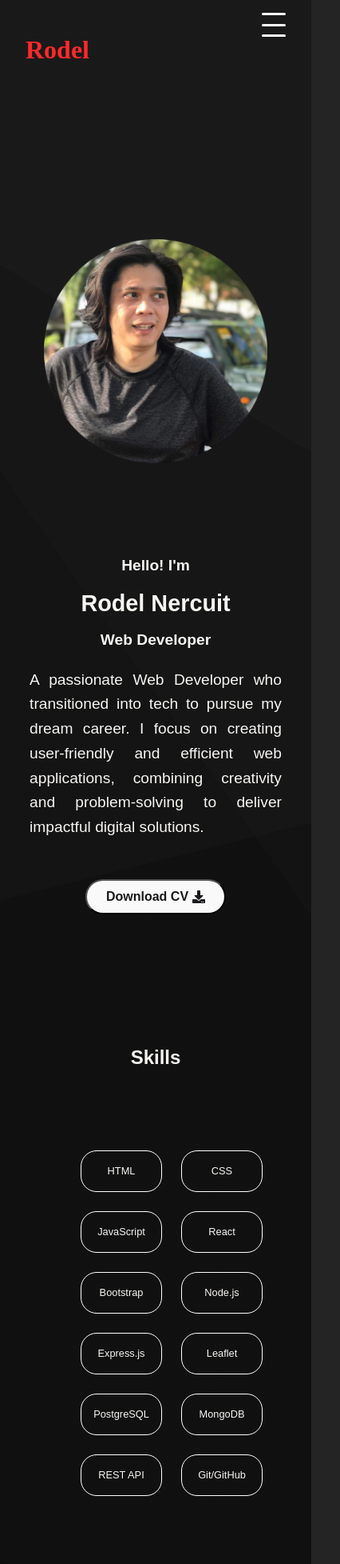
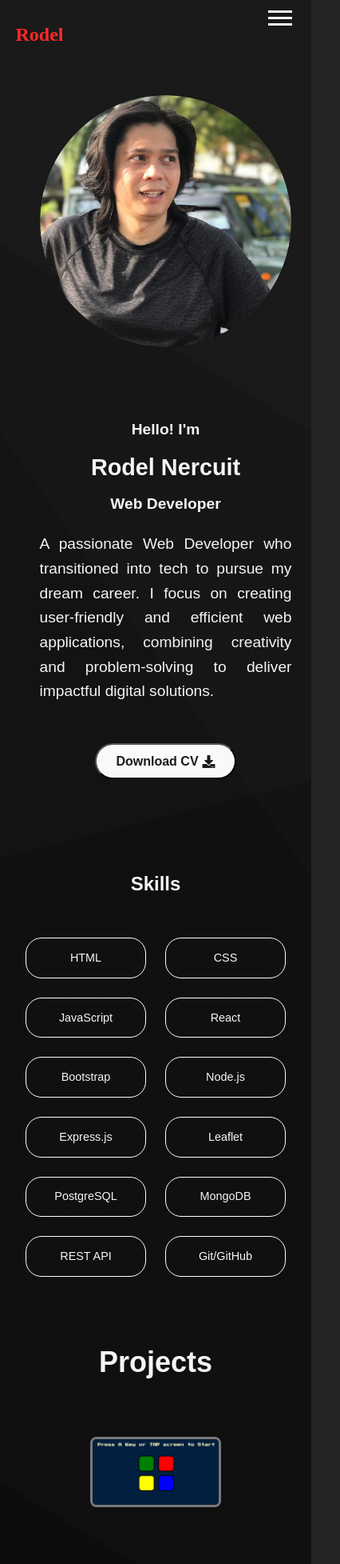
Before and after one commit to rodelgn/rn_portfolio, a React (Vite) app: page / in a window 390 px wide. Shown: the top 1955 px of the page at 80% size, 426 px wide, since content can reach past the window. Built offline with nearby package versions, Linux system fonts and the light colour scheme; a web font is replaced by a local one.

Commit message:
CSS Responsive update

```diff
--- a/src/components/styles.css
+++ b/src/components/styles.css
@@ -1,5 +1,7 @@
-
 /* Global Styling */
+html {
+    scroll-behavior: smooth;
+}
 
 body {
     min-height: 100vh;
@@ -12,7 +14,7 @@ body {
 }
 
 .title {
-    font-size: 2.5rem;
+    font-size: clamp(1.8rem, 5vw, 2.5rem);
     text-align: center;
     margin: 0;
     padding: 1rem 0;
@@ -22,8 +24,8 @@ body {
 
 #header {
     max-width: 90%;
-    margin: auto;
-    padding: 16px 32px;
+    margin: 0 auto;
+    padding: 1rem;
     display: flex;
     flex-wrap: wrap;
     gap: 1em;
@@ -31,34 +33,31 @@ body {
     align-items: center;
     animation: fadeIn 1.8s ease-in-out;
 }
-/* #header h1 {
-    flex-grow: 1;
-    font-size: 3rem;
-} */
+
 .title-bnr {
     color: #FF2929;
     font-family: "Charmonman", serif;
     font-weight: 700;
-    /* flex-grow: 1; */
-    font-size: 2rem;
+    font-size: clamp(1.5rem, 4vw, 2rem);
 }
 
 #Nav {
     display: flex;
     align-items: center;
     list-style: none;
-    gap: 2.8em;
+    gap: 2em;
     flex-wrap: wrap;
 }
 
 .link {
     text-decoration: none;
     color: #ccc6c6;
-    font-size: 1.2rem;
+    font-size: clamp(1rem, 1.2vw, 1.2rem);
     font-weight: 500;
     padding-bottom: 0.5rem;
     position: relative;
 }
+
 .link::before {
     content: "";
     position: absolute;
@@ -82,27 +81,20 @@ body {
 .burger {
     display: none;
     flex-direction: column;
-    justify-content: space-between;
-    align-items: flex-end;
-    height: 30px;
+    gap: 5px;
     width: 30px;
+    background: transparent;
+    border: none;
     cursor: pointer;
-    position: relateive;
     z-index: 20;
+    padding: 5px;
 }
-.burger div {
+
+.burger .line {
     height: 3px;
     width: 100%;
-    background-color: #fff;
-    border-radius: 2px;
+    background-color: #F7F5F2;
     transition: all 0.3s ease;
-}
-
-.line {
-    width: 25px;
-    height: 3px;
-    background-color: #F7F5F2;
-    transition: all 0.3s ease-in-out;
 }
 
 /* Change the burger icon to a cross when the menu is open */
@@ -122,12 +114,11 @@ body {
 
 .aboutBody {
     width: 90%;
-    margin: 8rem auto;
+    margin: 4rem auto;
     display: flex;
     flex-wrap: wrap;
-    justify-content: space-evenly;
+    justify-content: center;
     align-items: center;
-    text-align: center;
     gap: 2rem;
     margin-top: 8rem;
     margin-bottom: 8em;
@@ -135,20 +126,20 @@ body {
 }
 
 .note {
-    width: 100%;
-    max-width: 700px;
-    padding: 20px;
+    width: min(90%, 700px);
+    /* max-width: 700px; */
+    padding: 1rem;
     border-radius: 7px;
     animation: fadeInToRight 2s ease-in-out;
   }
   @keyframes fadeInToRight {
     from {
         opacity: 0;
-        transform: translateX(-20%); /* Start from the right */
+        transform: translateX(-20%);
     }
     to {
         opacity: 1;
-        transform: translateX(0); /* Move to original position */
+        transform: translateX(0);
     }
 }
 
@@ -196,44 +187,32 @@ body {
   }
 
   .note button:hover {
-    /* transform: perspective(1px) scale3d(1.044, 1.044, 1) translateZ(0) !important;
-    border-color: #1A1A1D;
-    background-color: #FFDE00;
-    color: #1A1A1D;
-    transition: transform 0.6s cubic-bezier(0.235, 0, 0.05, 0.95); */
     transform: scale(1.05);
     background-color: #1A1A1D;
     color: #FFDE00;
   }
 
   .img-container {
-    display: flex;
-    align-items: center;
-    justify-content: center;
-    width: 350px;
-    height: 350px;
+    width: min(90%, 350px);
+    height: auto;
+    aspect-ratio: 1/1;
     position: relative;
   }
 
   .border-rotating {
     width: 100%;
     height: 100%;
-    /* border: 5px dashed #fff; */
     border-radius: 50%;
-    /* animation: rotateBorder 4s linear infinite; */
     display: flex;
     align-items: center;
     justify-content: center;
     position: absolute;
-    /* box-shadow: 0 2px 33px #ccc; */
 }
 
   .me-img {
+    width: 100%;
+    height: auto;
     border-radius: 50%;
-    width: 350px;
-    height: 350px;
-    position: relative;
-    z-index: 1;
     /* transform: rotate(-75deg); */
   }
 
@@ -276,25 +255,24 @@ body {
 }
 
 .skillSet {
-    display: flex;
-    flex-wrap: wrap;
-    margin-top: 5rem;
+    display: grid;
+    grid-template-columns: repeat(auto-fit, minmax(200px, 1fr));
     gap: 1.5rem;
-    justify-content: center;
+    margin-top: 3rem;
+    padding: 0;
 }
 .skillSet li {
-    font-size: 1.2rem;
+    font-size: clamp(0.9rem, 1.1vw, 1.2rem);
     border: 1px solid #fff;
     border-radius: 20px;
-    width: 200px;
-    height: 50px;
+    padding: 0.8rem;
     display: flex;
     justify-content: center;
     align-items: center;
-    transition: transform 0.3s;
+    transition: all 0.3s;
 }
 .skillSet li:hover {
-    font-size: 24px;
+    font-size: clamp(0.9rem, 1.1vw, 1.2rem);
     background-color: #FFDE00;
     color: black;
     transition: 0.3s;
@@ -341,8 +319,8 @@ body {
 .project-ctn {
     width: 90%;
     height: 600px;
-    margin: auto;
-    margin-top: 8em;
+    margin: 4rem auto;
+    margin-top: 5em;
     position: relative;
 }
 .project-ctn .title {
@@ -369,7 +347,7 @@ body {
 .card1 {
     display: flex;
     flex-wrap: wrap;
-    gap: 1.5rem;
+    gap: 4rem;
     justify-content: center;
     align-items: center;
 }
@@ -384,9 +362,12 @@ body {
 }
 
 .card1 img {
-    height: 300px;
-    width: 400px;
-    padding-right: 3rem;
+    width: 100%;
+    height: auto;
+    max-width: 400px;
+    object-fit: cover;
+    border: 3px solid #7b7878;
+    border-radius: 8px;
 }
 
 .card-content {
@@ -442,13 +423,6 @@ body {
     border-radius: 50%;
     box-shadow: 0px 4px 6px rgba(0, 0, 0, 0.1);
     opacity: 0.5;
-    /* position: absolute; */
-    /* top: 50%; */
-    /* transform: translateY(-50%); */
-    /* display: flex; */
-    /* align-items: center;
-    justify-content: center;
-    transition: 0.5s; */
 }
 
 .nav-btn:hover {
@@ -457,17 +431,6 @@ body {
     opacity: 1;
     transition: 0.5s;
 }
-/* .nav-btn i {
-    pointer-events: none;
-}
-
-.nav-btn:first-of-type {
-    left: 3%;
-}
-
-.nav-btn:last-of-type {
-    right: 3%;
-} */
 
 .btn-proj {
     display: flex;
@@ -812,111 +775,78 @@ body {
 }
 
 @media (max-width: 768px) {
-    .title {
-        font-size: 1.8rem;
+    #header {
+        padding: 0.5rem;
+    }
+    #Nav {
+        display: none;
+        position: fixed;
+        top: 0;
+        right: 0;
+        bottom: 0;
+        height: 400px;
+        background: rgba(238, 238, 238, 0.95);
+        flex-direction: column;
+        justify-content: center;
+        padding: 2rem;
+        transform: translateX(100%);
+        transition: transform 0.3s ease;
+    }
+    #Nav.open {
+        transform: translateX(0);
+        display: flex;
+    }
+    .link {
+        font-size: 1.2rem;
+        color: #333;
     }
 
-    /* #Nav {
-        display: none;
-        flex-direction: column;
-        gap: 1.5em;
-        position: absolute;
-        top: 60px;
-        right: 20px;
-        background-color: #ffffff;
-        padding: 20px;
-        border-radius: 8px;
-        box-shadow: 0 4px 8px rgba(0, 0, 0, 0.1);
-    } */
-
-    .link {
-        font-size: 1rem;
+    .aboutBody {
+        margin: 2rem;
     }
 
-    /* #Nav.open {
-        display: flex;
-    } */
-    /* #Nav li {
-        margin: 10px 0;
-    } */
-    /* #Nav li a {
-        text-decoration: none;
-        color: black;
-        font-size: 22px;
-        font-weight: 600;
-    } */
-    .me-img {
-        width: 100%;
-        max-width: 600px;
-        height: auto;
-        border-radius: 8px;
-        margin-top: 20px;
+    .project-ctn {
+        margin: 2rem auto;
     }
 
-    #header {
-        align-items: flex-start;
+    .navigation-btn {
+        gap: 1rem;
     }
 
-    .note {
-        /* width: 100%; */
-        font-size: 1rem;
+     /* Skills-section */
+
+    .container{
+        margin-top: 5rem;
     }
 
-    .skillSet li {
-        font-size: 0.9rem;
-        width: 120px;
-    }
-
-    .card1 {
-        flex-direction: column;
-        align-items: center;
-        gap: 1rem;
-    }
-    .project-section {
-        margin: 1rem auto;
-        margin-bottom: 10rem;
-    }
-    .card1 img {
-        width: 70%;
-        height: auto;
+    .skillSet {
+        margin: 2rem;
     }
 }
 
 @media (max-width: 480px) {
-    .burger {
-        z-index: 10;
-    }
     .title {
         font-size: 1.5rem;
     }
-    .me-img {
-        z-index: 1;
-        width: auto;
-        height: 80%;
+
+    .skillSet {
+        grid-template-columns: repeat(auto-fit, minmax(120px, 1fr));
     }
 
-    #Nav {
-        gap: 1rem;
+    .card-content h1 {
+        font-size: 1.5rem;
     }
 
-    .note {
-        font-size: 0.8rem;
+    .card-content p {
+        font-size: 1rem;
     }
 
-    .skillSet li {
-        font-size: 0.8rem;
-        width: 100px;
+    .mediaContainer {
+        gap: 1.5rem;
     }
 
-    .form-cntnr {
-        flex-direction: column;
-    }
-    .project-section {
-        margin: 1rem auto;
-        margin-bottom: 10rem;
-    }
-    .mediaContainer {
-        margin-top: 1rem;
-        flex-wrap: wrap;
+    .to-top {
+        bottom: 5rem;
+        right: 1rem;
     }
 }
```
